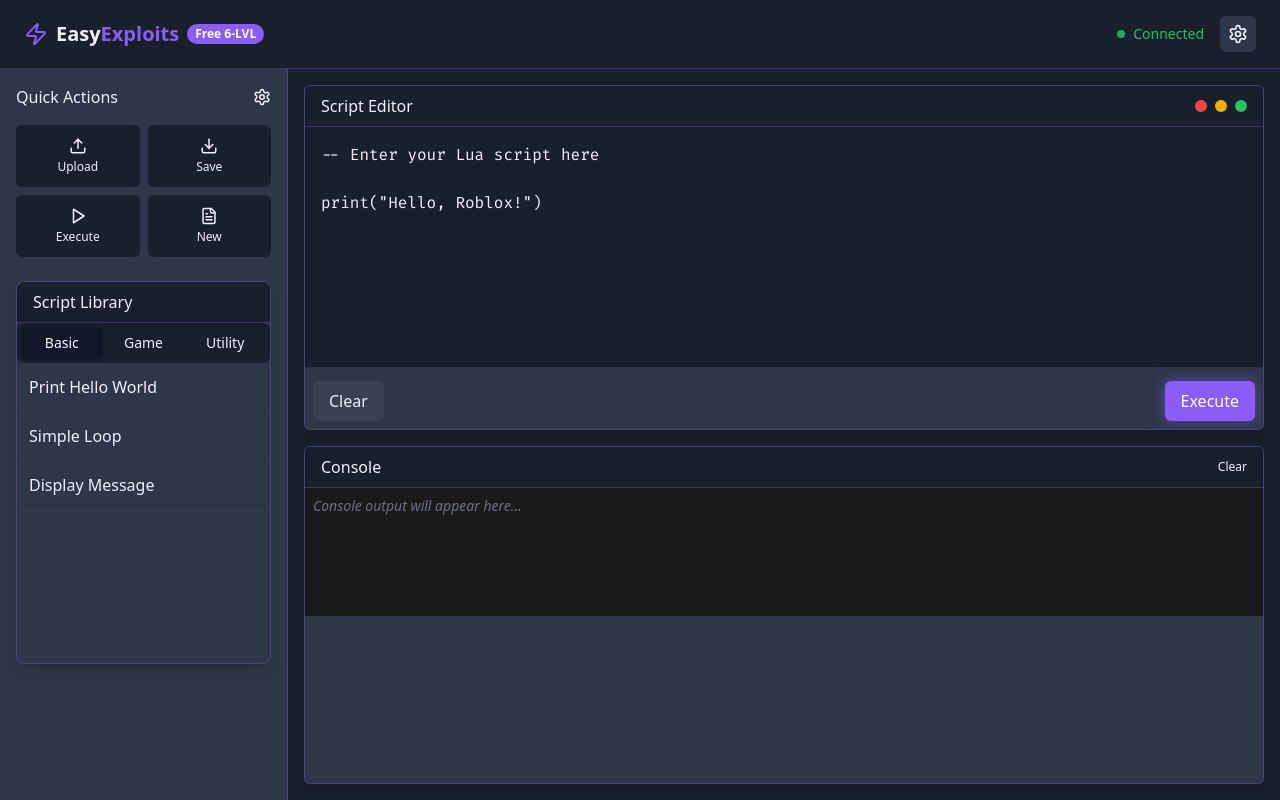
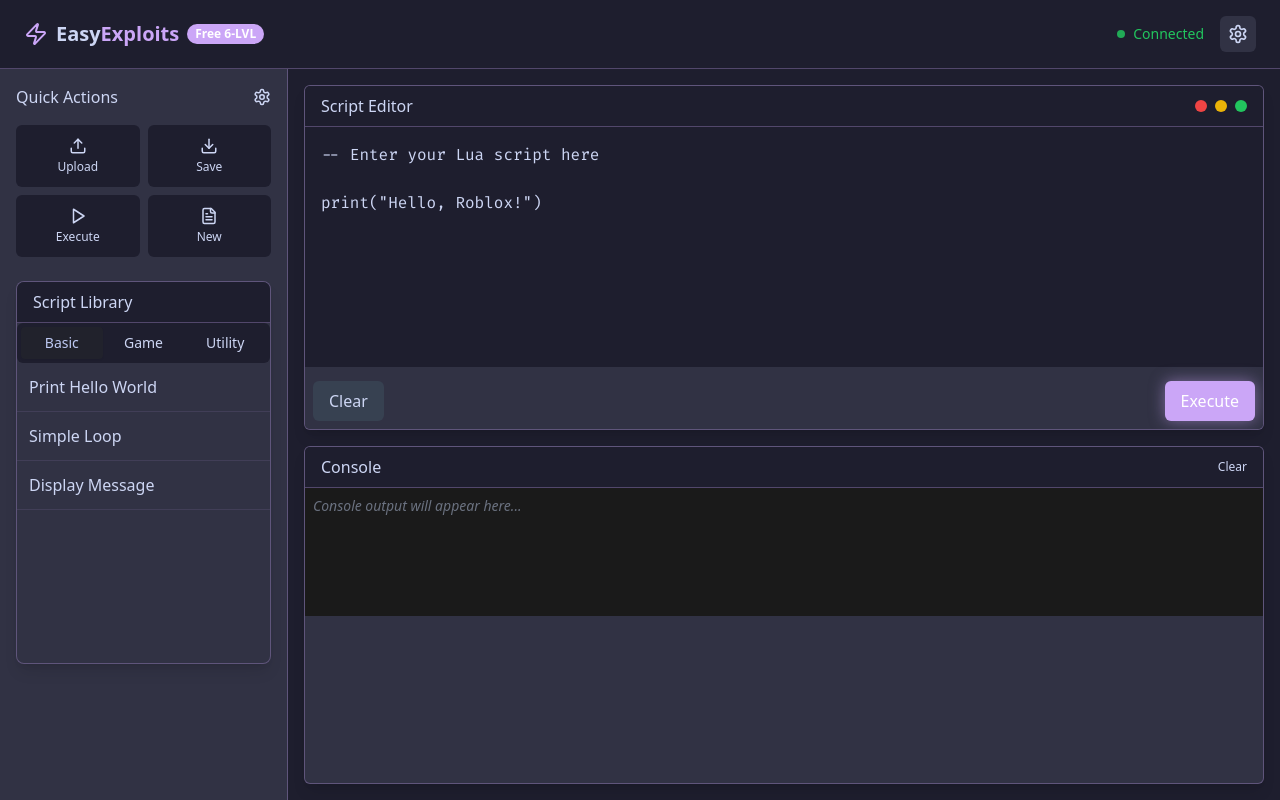
Before and after one commit to cons0leweb/lua-executor-kaleidoscope, a React (Vite) app: page / in a window 1280 px wide. Built offline with nearby package versions, Linux system fonts and the light colour scheme.

Commit message:
Use Catppuccin Mocha theme
Implements the Catppuccin Mocha theme in the application. A plan.md file is created to describe how to connect the theme to the application.

```diff
--- a/src/index.css
+++ b/src/index.css
@@ -5,33 +5,34 @@
 
 @layer base {
   :root {
-    --background: 222 47% 11%;
-    --foreground: 210 40% 98%;
+    /* Catppuccin Mocha theme variables */
+    --background: 231 15% 15%;        /* #1E1E2E - Base */
+    --foreground: 227 70% 85%;        /* #CDD6F4 - Text */
 
-    --card: 222 47% 11%;
-    --card-foreground: 210 40% 98%;
+    --card: 231 15% 15%;              /* #1E1E2E - Base */
+    --card-foreground: 227 70% 85%;   /* #CDD6F4 - Text */
 
-    --popover: 222 47% 11%;
-    --popover-foreground: 210 40% 98%;
+    --popover: 231 15% 15%;           /* #1E1E2E - Base */
+    --popover-foreground: 227 70% 85%; /* #CDD6F4 - Text */
 
-    --primary: 263 85% 63%;
-    --primary-foreground: 210 40% 98%;
+    --primary: 267 85% 81%;           /* #CBA6F7 - Mauve */
+    --primary-foreground: 227 70% 85%; /* #CDD6F4 - Text */
 
-    --secondary: 217 33% 23%;
-    --secondary-foreground: 210 40% 98%;
+    --secondary: 231 11% 23%;         /* #313244 - Surface0 */
+    --secondary-foreground: 227 70% 85%; /* #CDD6F4 - Text */
 
-    --muted: 217 33% 23%;
-    --muted-foreground: 215 20% 65%;
+    --muted: 231 11% 23%;             /* #313244 - Surface0 */
+    --muted-foreground: 227 35% 70%;  /* #A6ADC8 - Subtext0 */
 
-    --accent: 263 70% 74%;
-    --accent-foreground: 210 40% 98%;
+    --accent: 316 73% 86%;            /* #F5C2E7 - Pink */
+    --accent-foreground: 227 70% 85%; /* #CDD6F4 - Text */
 
-    --destructive: 0 63% 31%;
-    --destructive-foreground: 210 40% 98%;
+    --destructive: 343 81% 75%;       /* #F38BA8 - Red */
+    --destructive-foreground: 227 70% 85%; /* #CDD6F4 - Text */
 
-    --border: 217 33% 23%;
-    --input: 217 33% 23%;
-    --ring: 263 85% 63%;
+    --border: 232 14% 31%;            /* #45475A - Surface1 */
+    --input: 232 14% 31%;             /* #45475A - Surface1 */
+    --ring: 267 85% 81%;              /* #CBA6F7 - Mauve */
 
     --radius: 0.5rem;
   }
@@ -63,24 +64,24 @@
 }
 
 .custom-scrollbar::-webkit-scrollbar-track {
-  background: rgba(45, 55, 72, 0.5);
+  background: rgba(49, 50, 68, 0.5); /* Mocha Surface0 with transparency */
   border-radius: 4px;
 }
 
 .custom-scrollbar::-webkit-scrollbar-thumb {
-  background: #8B5CF6;
+  background: #CBA6F7; /* Mocha Mauve */
   border-radius: 4px;
 }
 
 .custom-scrollbar::-webkit-scrollbar-thumb:hover {
-  background: #9B87F5;
+  background: #F5C2E7; /* Mocha Pink */
 }
 
 /* Glow effect for buttons */
 .glow-effect {
-  box-shadow: 0 0 15px rgba(139, 92, 246, 0.5);
+  box-shadow: 0 0 15px rgba(203, 166, 247, 0.5); /* Mocha Mauve with transparency */
 }
 
 .glow-effect:hover {
-  box-shadow: 0 0 20px rgba(139, 92, 246, 0.7);
+  box-shadow: 0 0 20px rgba(245, 194, 231, 0.7); /* Mocha Pink with transparency */
 }
--- a/tailwind.config.ts
+++ b/tailwind.config.ts
@@ -55,11 +55,40 @@ export default {
 				},
 				// Custom colors for Lua Executor
 				executor: {
-					dark: '#1A1F2C',
-					purple: '#8B5CF6',
-					light: '#F1F0FB',
-					secondary: '#2D3748',
-					accent: '#9b87f5',
+					dark: '#1E1E2E',       // Catppuccin Mocha Base
+					purple: '#CBA6F7',     // Catppuccin Mocha Mauve
+					light: '#CDD6F4',      // Catppuccin Mocha Text
+					secondary: '#313244',   // Catppuccin Mocha Surface0
+					accent: '#F5C2E7',      // Catppuccin Mocha Pink
+				},
+				// Catppuccin Mocha full palette
+				mocha: {
+					rosewater: '#F5E0DC',
+					flamingo: '#F2CDCD',
+					pink: '#F5C2E7',
+					mauve: '#CBA6F7',
+					red: '#F38BA8',
+					maroon: '#EBA0AC',
+					peach: '#FAB387',
+					yellow: '#F9E2AF',
+					green: '#A6E3A1',
+					teal: '#94E2D5',
+					sky: '#89DCEB',
+					sapphire: '#74C7EC',
+					blue: '#89B4FA',
+					lavender: '#B4BEFE',
+					text: '#CDD6F4',
+					subtext1: '#BAC2DE',
+					subtext0: '#A6ADC8',
+					overlay2: '#9399B2',
+					overlay1: '#7F849C',
+					overlay0: '#6C7086',
+					surface2: '#585B70',
+					surface1: '#45475A',
+					surface0: '#313244',
+					base: '#1E1E2E',
+					mantle: '#181825',
+					crust: '#11111B',
 				},
 			},
 			borderRadius: {
```
Also changed, not shown: 1 other file (tests, documents, lock files or other folders).
